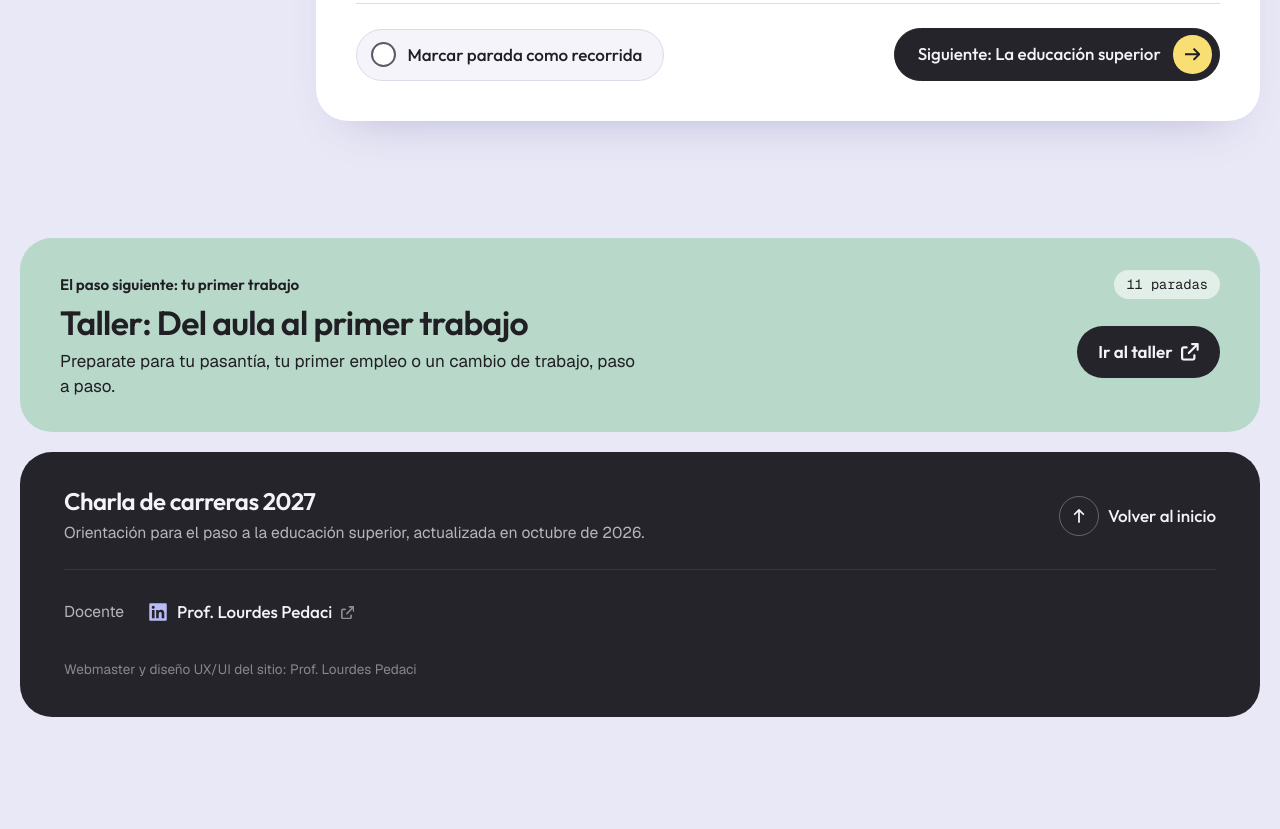
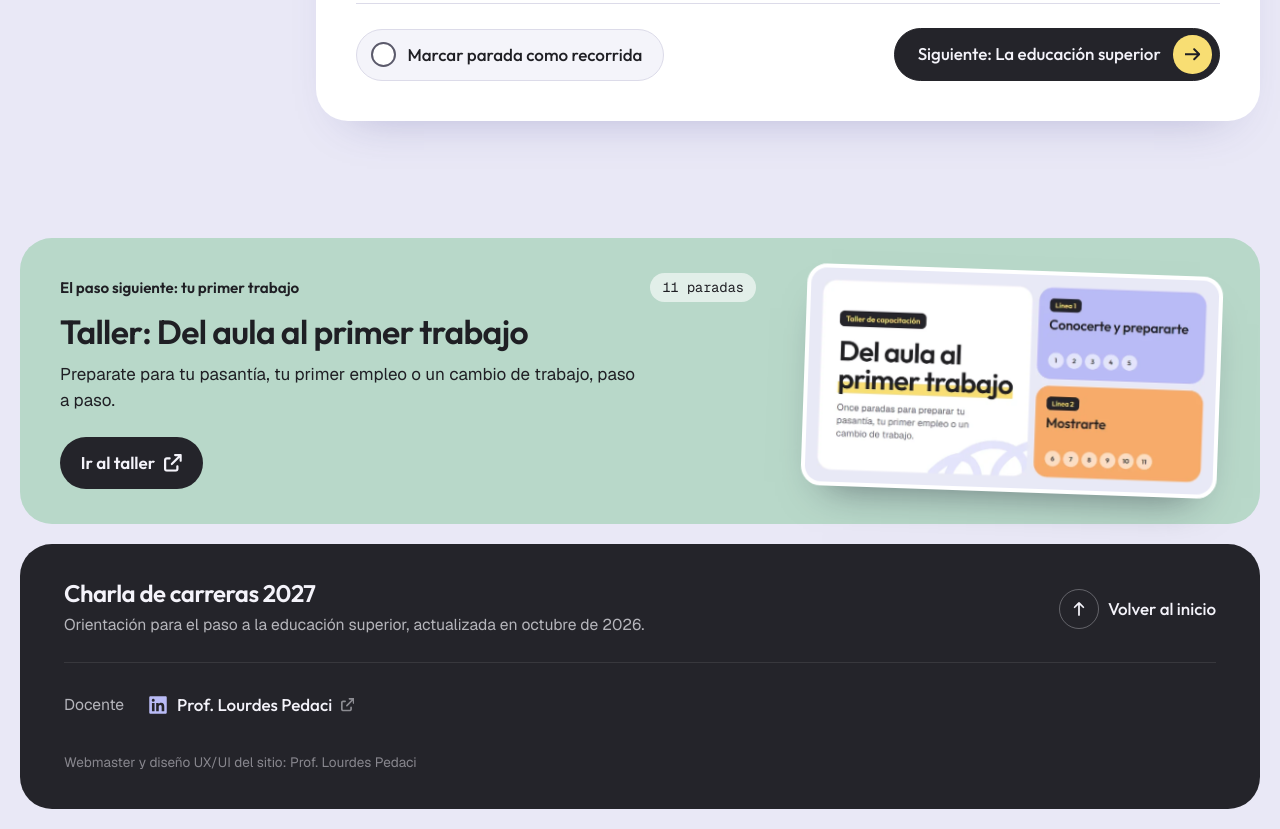
Before and after one commit to lpedaci/taller-ciclosuperior, a plain HTML site: page index.html in a window 1280 px wide. Shown: the part 4128-4957 px from the top of the page. Before the commit the page ends 4865 px from the top, so only its background shows below. Drawn offline with Linux system fonts and the light colour scheme.

Commit message:
Sumar la imagen del taller de primer empleo a su tarjeta
La tarjeta muestra la imagen para redes del taller como una postal inclinada:
a la derecha en escritorio y arriba en el celular.

Co-Authored-By: Claude Opus 5.5 <noreply@anthropic.com>

```diff
--- a/assets/carreras.css
+++ b/assets/carreras.css
@@ -1587,13 +1587,15 @@ button.copy.is-failed {
 }
 .taller-card {
   display: grid;
-  grid-template-columns: minmax(0, 1fr) auto;
+  grid-template-columns: minmax(0, 1fr) minmax(15rem, 26rem);
   grid-template-areas:
-    "top top"
-    "title cta"
-    "txt cta";
-  gap: 0.4rem 1.5rem;
+    "top shot"
+    "title shot"
+    "txt shot"
+    "cta shot";
+  gap: 0.4rem clamp(1.5rem, 4vw, 3rem);
   align-items: center;
+  align-content: center;
   padding: clamp(1.25rem, 3vw, 2rem) clamp(1.25rem, 3.5vw, 2.5rem);
   border-radius: var(--r-lg);
   background: var(--t4);
@@ -1606,6 +1608,26 @@ button.copy.is-failed {
 }
 .taller-card:active {
   transform: scale(0.99);
+}
+/* Vista del otro taller: su imagen para redes, como una postal apenas inclinada */
+.taller-shot {
+  grid-area: shot;
+  display: block;
+  overflow: hidden;
+  border: 4px solid var(--surface);
+  border-radius: 1.25rem;
+  background: var(--surface);
+  box-shadow: 0 22px 40px -24px rgba(20, 20, 40, 0.55);
+  transform: rotate(2deg);
+  transition: transform 0.5s var(--ease);
+}
+.taller-shot img {
+  display: block;
+  width: 100%;
+  height: auto;
+}
+.taller-card:hover .taller-shot {
+  transform: rotate(0deg) scale(1.02);
 }
 .taller-top {
   grid-area: top;
@@ -1642,6 +1664,8 @@ button.copy.is-failed {
 }
 .taller-cta {
   grid-area: cta;
+  justify-self: start;
+  margin-top: 0.75rem;
   display: inline-flex;
   align-items: center;
   gap: 0.55rem;
@@ -1658,14 +1682,14 @@ button.copy.is-failed {
   background: var(--t3);
   color: var(--tile-ink);
 }
-@media (max-width: 639px) {
+@media (max-width: 767px) {
   .taller-card {
     grid-template-columns: 1fr;
-    grid-template-areas: "top" "title" "txt" "cta";
-  }
-  .taller-cta {
-    justify-self: start;
-    margin-top: 0.5rem;
+    grid-template-areas: "shot" "top" "title" "txt" "cta";
+  }
+  .taller-shot {
+    margin-bottom: 0.75rem;
+    transform: none;
   }
 }
 
--- a/index.html
+++ b/index.html
@@ -1093,6 +1093,7 @@ Me quedo con: ______ porque ______</pre>
 
 <section class="wrap otro-taller" aria-label="Otro taller de la docente">
   <a class="taller-card" href="https://lpedaci.github.io/taller-primerempleo/" target="_blank" rel="noopener noreferrer">
+    <span class="taller-shot" aria-hidden="true"><img src="assets/img/taller-primerempleo.webp" alt="" loading="lazy" decoding="async" width="840" height="441"></span>
     <span class="taller-top"><span class="taller-kicker">El paso siguiente: tu primer trabajo</span><span class="taller-pill">11 paradas</span></span>
     <span class="taller-title">Taller: Del aula al primer trabajo</span>
     <span class="taller-txt">Preparate para tu pasantía, tu primer empleo o un cambio de trabajo, paso a paso.</span>
```
Also changed, not shown: assets/img/taller-primerempleo.webp (added).
